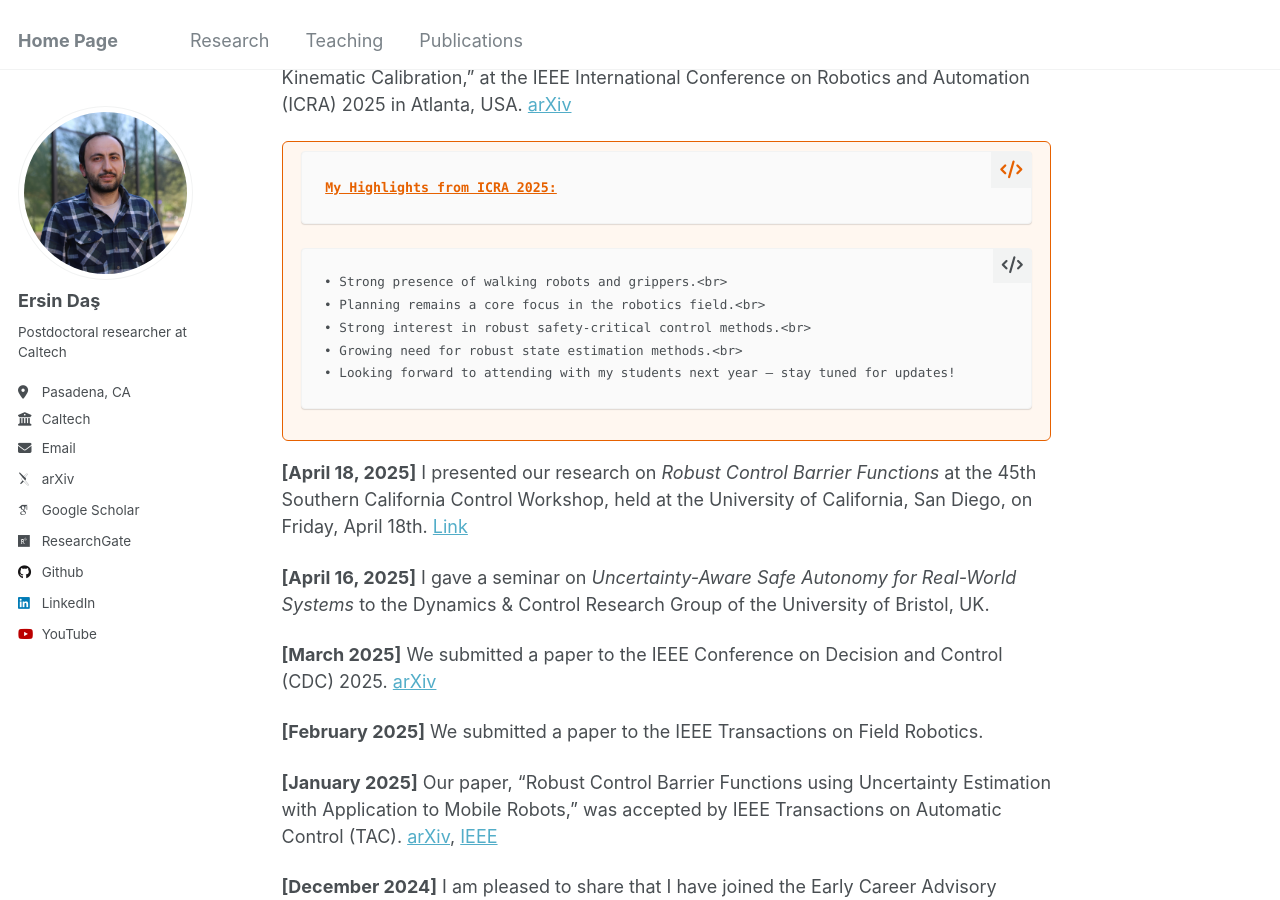
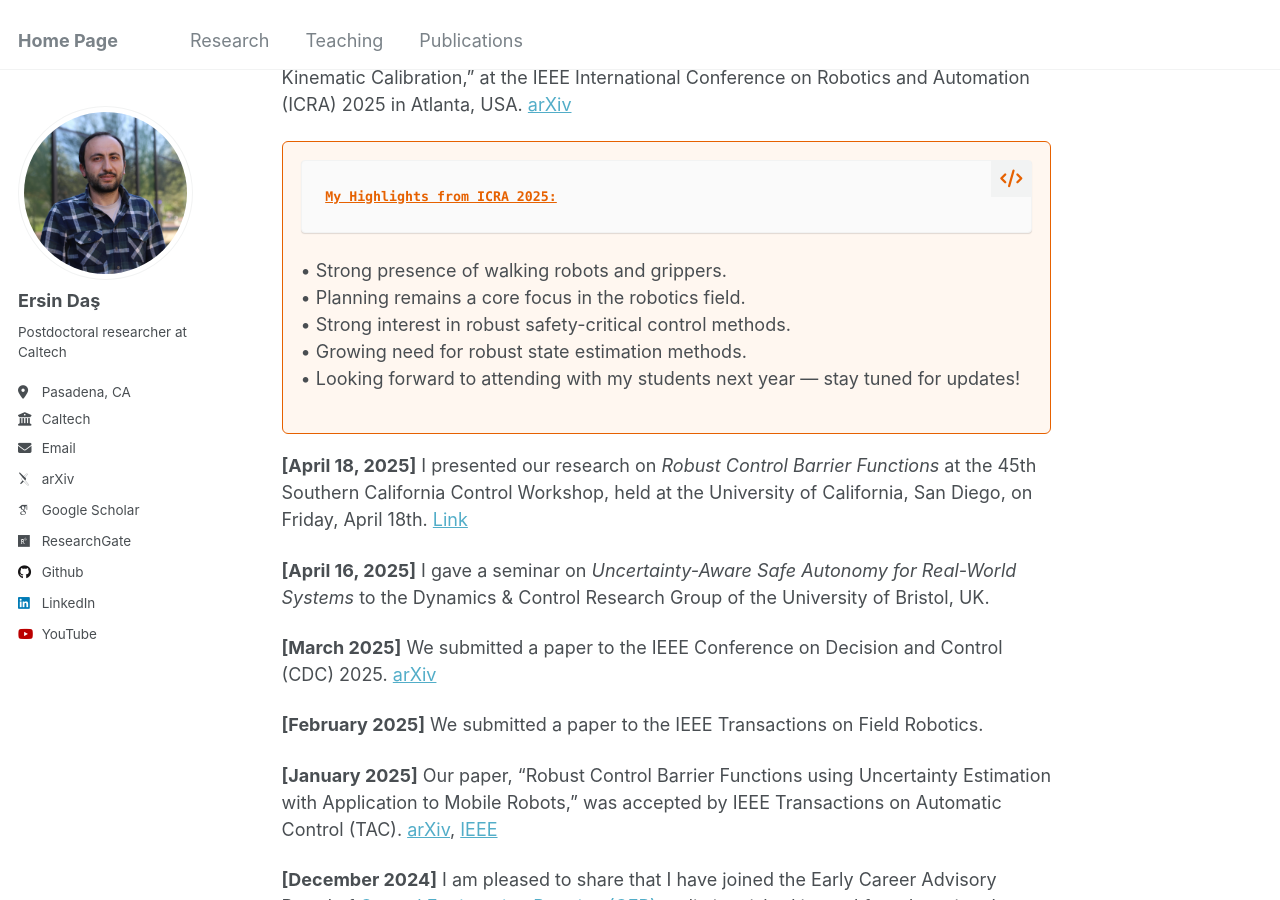
Before and after one commit to ersindas/ersindas.github.io, a Jekyll site: the page built from _pages/about.md, in a window 1280 px wide and 900 px high, scrolled down 421 px. Built offline with Jekyll 4.4.1, drawn with Linux system fonts in a browser that asks for light colours; some web fonts are replaced.

Commit message:
Update about.md

```diff
--- a/_pages/about.md
+++ b/_pages/about.md
@@ -15,17 +15,15 @@ News
 ======
 **[May 20, 2025]** I presented our paper, "Bayesian Optimal Experimental Design for Robot Kinematic Calibration," at the IEEE International Conference on Robotics and Automation (ICRA) 2025 in Atlanta, USA. [arXiv](https://arxiv.org/pdf/2409.10802)
 
-<div style="border: 1px solid #e66100; background-color: #fff7f0; padding: 0.5em 1em; margin: 0.8em 0; border-radius: 6px;">
-  <div style="color:#e66100; font-weight:bold; font-size: 1.05em; text-decoration: underline; margin: 0;">
+<div style="border: 1px solid #e66100; background-color: #fff7f0; padding: 1em; margin: 0.8em 0 0.5em 0; border-radius: 6px;">
+  <div style="color:#e66100; font-weight:bold; font-size: 1.05em; text-decoration: underline; margin-bottom: 0.6em;">
     My Highlights from ICRA 2025:
   </div>
-  <div style="margin: 0.4em 0 0 0;">
-    • Strong presence of walking robots and grippers.<br>
-    • Planning remains a core focus in the robotics field.<br>
-    • Strong interest in robust safety-critical control methods.<br>
-    • Growing need for robust state estimation methods.<br>
-    • Looking forward to attending with my students next year — stay tuned for updates!
-  </div>
+  • Strong presence of walking robots and grippers.<br>
+  • Planning remains a core focus in the robotics field.<br>
+  • Strong interest in robust safety-critical control methods.<br>
+  • Growing need for robust state estimation methods.<br>
+  • Looking forward to attending with my students next year — stay tuned for updates!
 </div>
 
 <p style="margin-bottom:1.0em;"></p>
```
